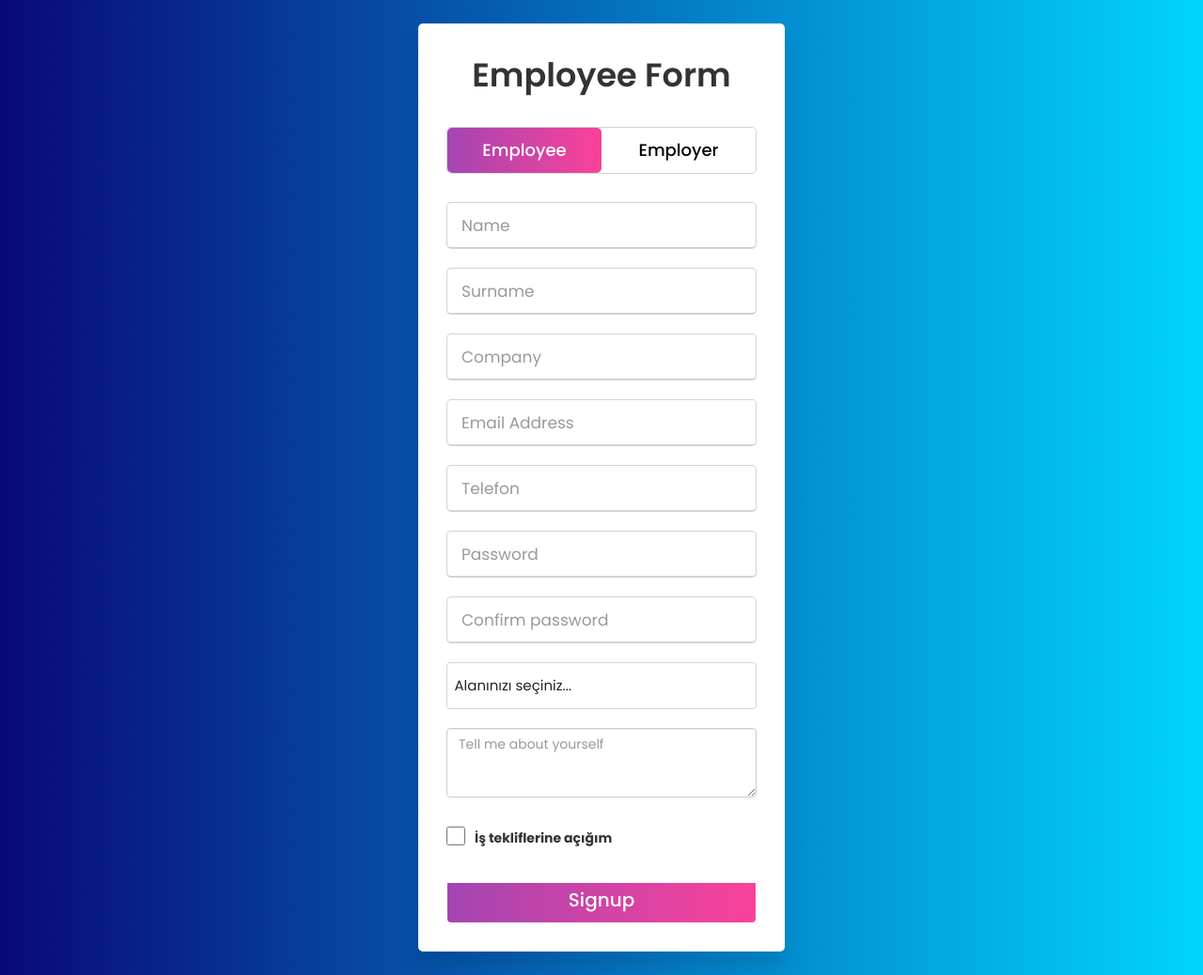
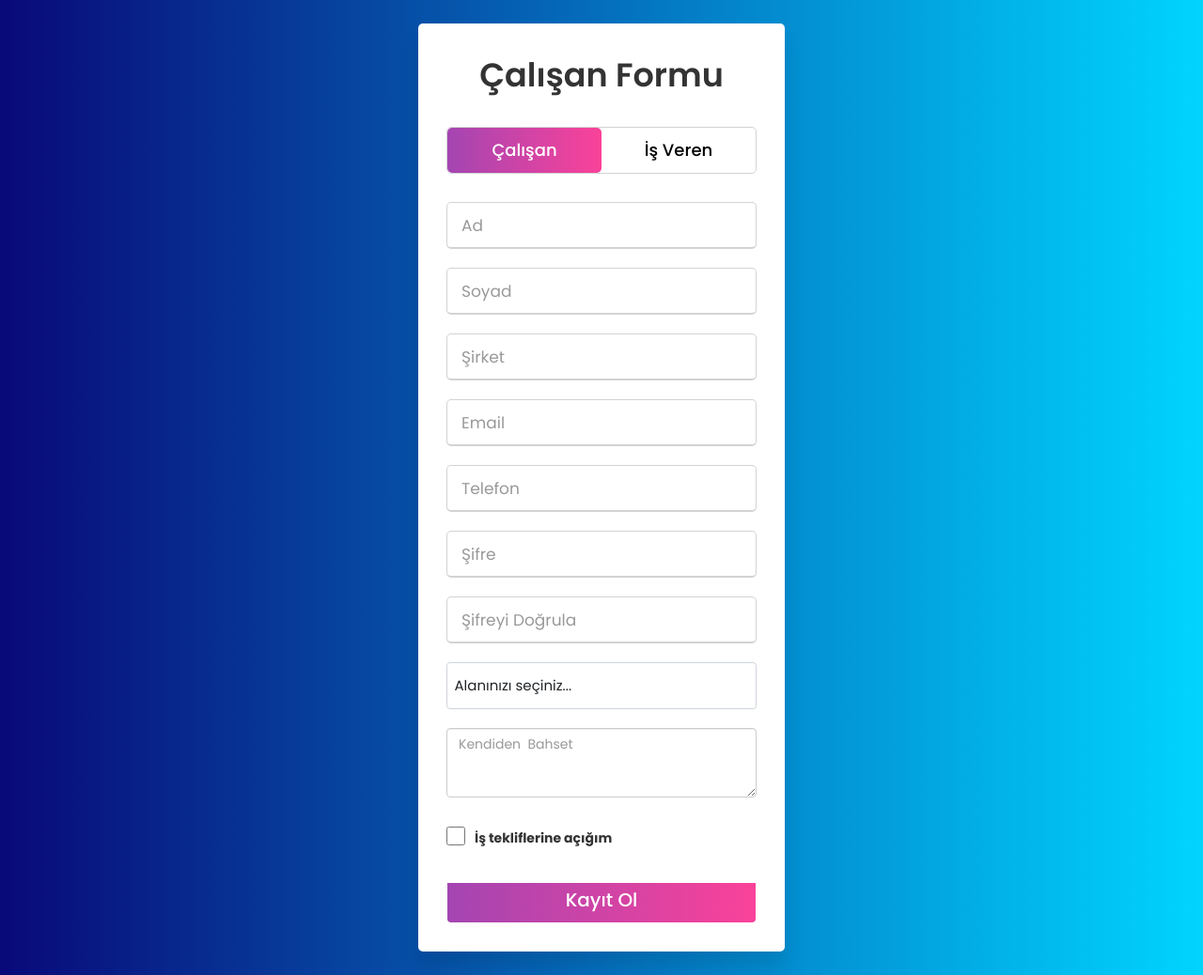
Before and after one commit to YNS2121/Database-Project, a PHP site: page /register.php in a window 1280 px wide. Shown: the whole page at 94% size. Run offline with PHP 8.4, Linux system fonts and the light colour scheme; some libraries are stand-ins or nearby versions.

Commit message:
Add files via upload

```diff
--- a/register.php
+++ b/register.php
@@ -48,39 +48,39 @@
 <body>
     <div class="wrapper" style="margin: 25px;">
         <div class="title-text">
-            <div class="title login">Employee Form</div>
-            <div class="title signup">Employer Form</div>
+            <div class="title login">Çalışan Formu</div>
+            <div class="title signup">İş Veren Formu</div>
         </div>
         <div class="form-container">
             <div class="slide-controls">
                 <input type="radio" name="slide" id="login" checked>
                 <input type="radio" name="slide" id="signup">
-                <label for="login" class="slide login">Employee</label>
-                <label for="signup" class="slide signup">Employer</label>
+                <label for="login" class="slide login">Çalışan</label>
+                <label for="signup" class="slide signup">İş Veren</label>
                 <div class="slider-tab"></div>
             </div>
             <div class="form-inner">
                 <form action="" method="POST" class="login">
                     <div class="field">
-                        <input type="text" placeholder="Name" name="name" required>
+                        <input type="text" placeholder="Ad" name="name" required>
                     </div>
                     <div class="field">
-                        <input type="text" placeholder="Surname" name="surname" required>
+                        <input type="text" placeholder="Soyad" name="surname" required>
                     </div>
                     <div class="field">
-                        <input type="text" placeholder="Company" name="company" required>
+                        <input type="text" placeholder="Şirket" name="company" required>
                     </div>
                     <div class="field">
-                        <input type="text" placeholder="Email Address" name="emailAddress" required>
+                        <input type="text" placeholder="Email" name="emailAddress" required>
                     </div>
                     <div class="field">
                         <input type="tel" placeholder="Telefon" name="phone" required>
                     </div>
                     <div class="field">
-                        <input type="password" placeholder="Password" name="password" required>
+                        <input type="password" placeholder="Şifre" name="password" required>
                     </div>
                     <div class="field">
-                        <input type="password" placeholder="Confirm password" name="confirmPassword" required>
+                        <input type="password" placeholder="Şifreyi Doğrula" name="confirmPassword" required>
                     </div>
                     <div class="field">
                         <select class="form-select" aria-label="Default select example">
@@ -91,7 +91,7 @@
                         </select>
                     </div>
                     <div class="field">
-                        <textarea class="form-control" id="exampleFormControlTextarea1" placeholder="Tell me about yourself" name="tellYourself" rows="3"></textarea>
+                        <textarea class="form-control" id="exampleFormControlTextarea1" placeholder="Kendiden  Bahset" name="tellYourself" rows="3"></textarea>
                     </div>
                     <div class="field" style="margin-top: 38px; display: flex; align-items: center;">
                         <input class="form-check-input" style="height: 20px !important; width: 20px !important;" type="checkbox" name="offersOpen" value="" id="flexCheckDefault">
@@ -101,38 +101,38 @@
                     </div>
                     <div class="field btn">
                         <div class="btn-layer"></div>
-                        <input type="submit" name="submitEmployee" value="Signup">
+                        <input type="submit" name="submitEmployee" value="Kayıt Ol">
                     </div>
                 </form>
                 <form action="" method="POST" class="signup">
                     <div class="field">
-                        <input type="text" placeholder="Company Name" name="companyName" required>
+                        <input type="text" placeholder="Şirket İsmi" name="companyName" required>
                     </div>
                     <div class="field">
-                        <input type="text" placeholder="Email Address" name="emailAddress" required>
+                        <input type="text" placeholder="Email" name="emailAddress" required>
                     </div>
                     <div class="field">
                         <input type="tel" placeholder="Telefon" name="phone" required>
                     </div>
                     <div class="field">
-                        <input type="password" placeholder="Password" name="password" required>
+                        <input type="password" placeholder="Şifre" name="password" required>
                     </div>
                     <div class="field">
-                        <input type="password" placeholder="Confirm password" name="confirmPassword" required>
+                        <input type="password" placeholder="Şifreyi doğrula" name="confirmPassword" required>
                     </div>
                     <div class="field">
-                        <textarea class="form-control" id="exampleFormControlTextarea1" placeholder="Vision" name="vision" rows="3"></textarea>
+                        <textarea class="form-control" id="exampleFormControlTextarea1" placeholder="Vizyon" name="vision" rows="3"></textarea>
                     </div>
                     <div style="margin-top: 10%;"></div>
                     <div class="field">
-                        <textarea class="form-control" id="exampleFormControlTextarea1" placeholder="Mission" name="mission" rows="3"></textarea>
+                        <textarea class="form-control" id="exampleFormControlTextarea1" placeholder="Misyon" name="mission" rows="3"></textarea>
                     </div>
                     <div class="field">
 
                     </div>
                     <div class="field btn">
                         <div class="btn-layer"></div>
-                        <input type="submit" name="submitEmployer" value="Signup">
+                        <input type="submit" name="submitEmployer" value="Kayıt Ol">
                     </div>
                 </form>
             </div>
```
Also changed, not shown: db/hiring.sql (line endings or trailing spaces).
